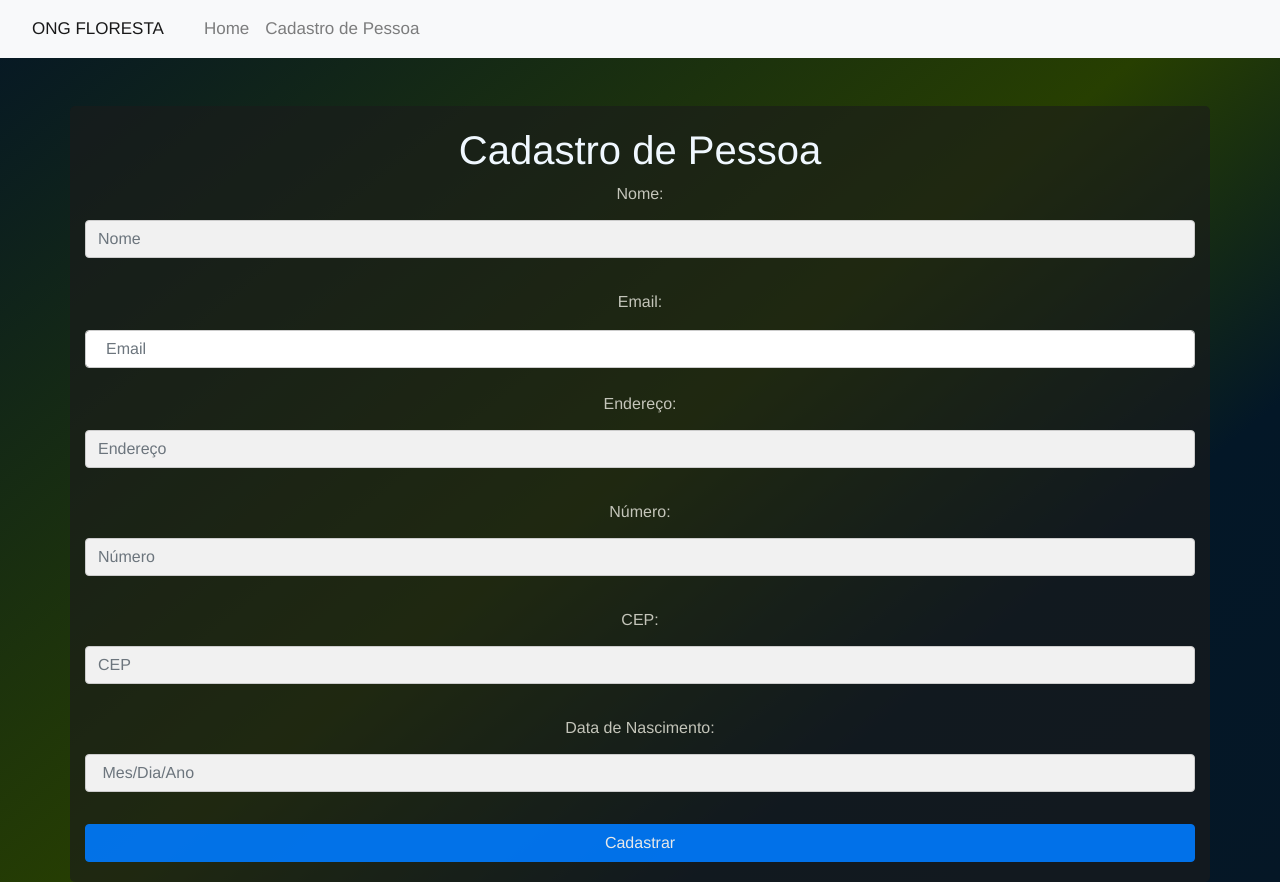
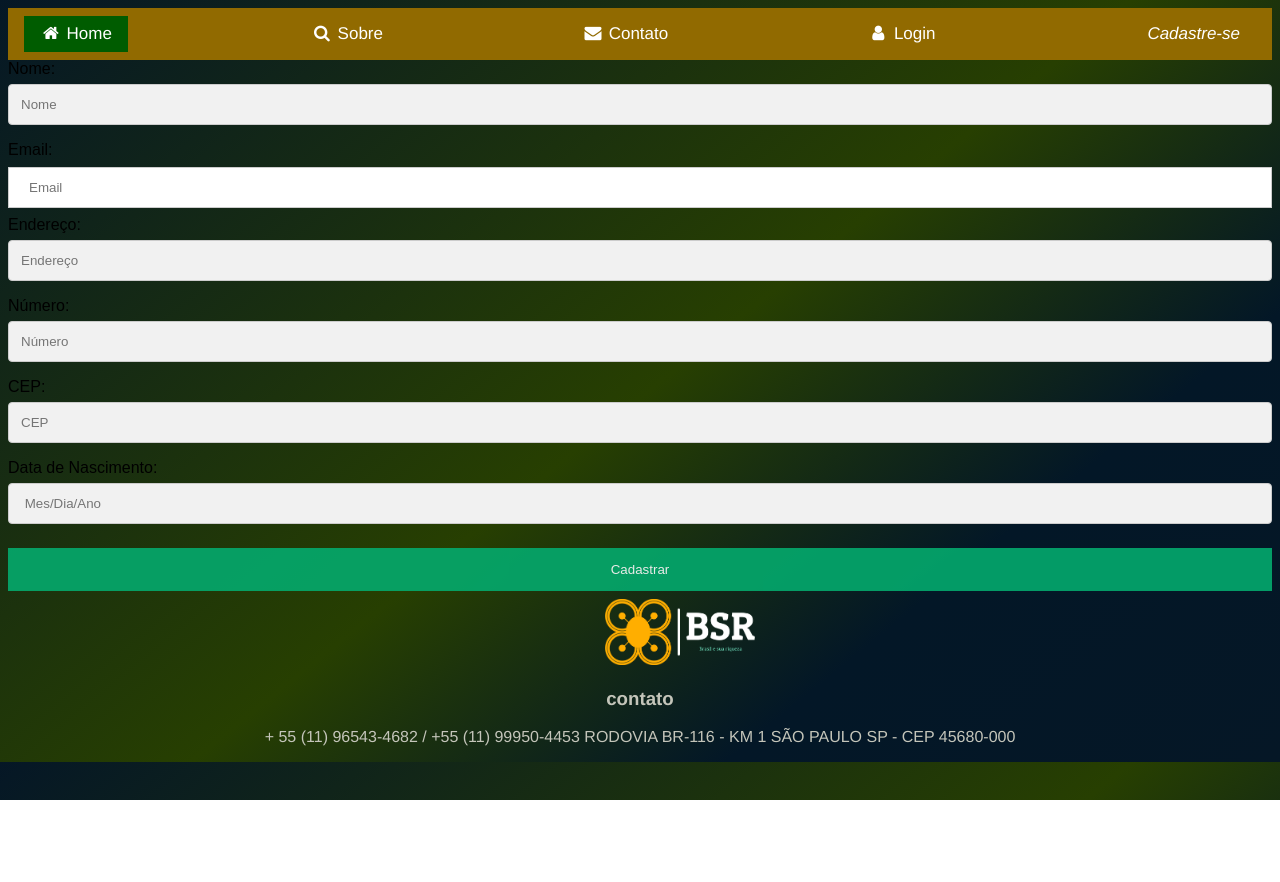
Before and after one commit to rodrigo3299/ProjetoFF, a website: page cadastrousuario.html in a window 1280 px wide. After the commit the page ends 800 px from the top, so only its background shows below. Drawn offline with nearby package versions, Linux system fonts and the light colour scheme.

Commit message:
Update cadastrousuario.html

```diff
--- a/cadastrousuario.html
+++ b/cadastrousuario.html
@@ -6,8 +6,6 @@
     <title>Home - BSR</title>
     <link rel="stylesheet" href="style1.css">
     <link rel="stylesheet" href="https://cdnjs.cloudflare.com/ajax/libs/font-awesome/4.7.0/css/font-awesome.min.css">
-    <link rel="stylesheet" href="https://stackpath.bootstrapcdn.com/bootstrap/4.5.2/css/bootstrap.min.css">
-  </head>
 </head>
 
 
@@ -24,28 +22,15 @@
         new window.VLibras.Widget('https://vlibras.gov.br/app');
       </script>
 
-<!-- Barra de Navegação Bootstrap -->
-<nav class="navbar navbar-expand-lg navbar-light bg-light">
-    <a class="navbar-brand" href="/">ONG FLORESTA</a>
-    <button class="navbar-toggler" type="button" data-toggle="collapse" data-target="#navbarNav" aria-controls="navbarNav" aria-expanded="false" aria-label="Toggle navigation">
-        <span class="navbar-toggler-icon"></span>
-    </button>
-    <div class="collapse navbar-collapse" id="navbarNav">
-        <ul class="navbar-nav">
-            <li class="nav-item">
-                <a class="nav-link" href="/">Home</a>
-            </li>
-            <li class="nav-item">
-                <a class="nav-link" href="/cadastrousuario">Cadastro de Pessoa</a>
-            </li>
-        </ul>
+      <header class="cabe">
+        <div class="navbar">
+          <a class="active" href="index.html"><i class="fa fa-fw fa-home"></i> Home</a>
+          <a href="Sobre.html"><i class="fa fa-fw fa-search"></i> Sobre</a>
+          <a href="Contato.html"><i class="fa fa-fw fa-envelope"></i> Contato</a>
+          <a href="Login.html"><i class="fa fa-fw fa-user"></i> Login</a>
+          <a href="cadastrousuario.html"><i class="fa-diamond">Cadastre-se</i></a>
         </div>
-</nav>
 
-<!-- Formulário de Cadastro de Pessoa com Bootstrap -->
-<div class="container mt-5">
-    <h1 style="color: aliceblue;">Cadastro de Pessoa</h1>
-    <form action="/cadastrousuario" method="post">
 <div class="form-group">
   <label for="nome">Nome:</label>
   <input type="text" class="form-control" id="nome" name="nome" placeholder="Nome">
@@ -73,10 +58,16 @@
 <button type="submit" class="btn btn-primary" onclick="">Cadastrar</button>
 </form>
 </div>
+<img class="logo2"  src="logo-no-background.png">
+<h3 class="projet">
+  contato
+</h3>
+  <p class="tel">
+    + 55 (11) 96543-4682 / +55 (11) 99950-4453 RODOVIA BR-116 - KM 1 SÃO PAULO   SP - CEP 45680-000
+  </p>
+
+</footer>
 
 
-<script src="https://code.jquery.com/jquery-3.5.1.slim.min.js"></script>
-<script src="https://cdn.jsdelivr.net/npm/@popperjs/core@2.5.4/dist/umd/popper.min.js"></script>
-<script src="https://stackpath.bootstrapcdn.com/bootstrap/4.5.2/js/bootstrap.min.js"></script>
 </body>
 </html>
```
Lines whose indentation alone changed are shown as unchanged.
